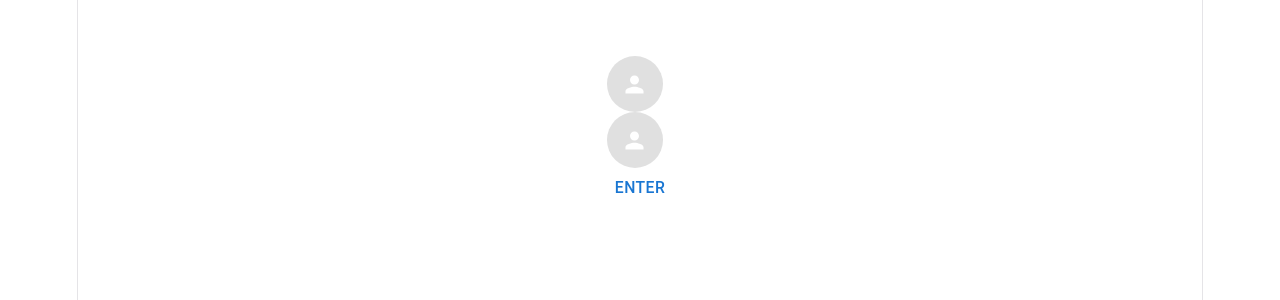
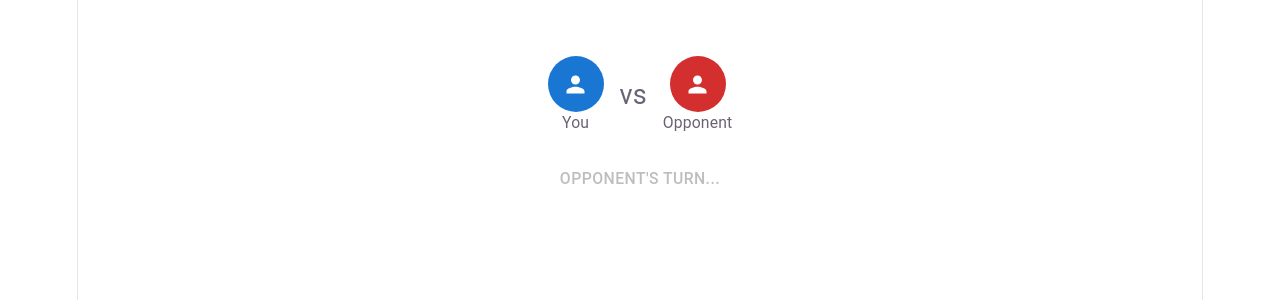
Before and after one commit to badwifi420/georgebox, a React (Vite) app in the folder georgeboxclient/: page /drafting in a window 1280 px wide. Shown: the top 300 px of the page. Built offline with nearby package versions, Linux system fonts and the light colour scheme.

Commit message:
feat: drafting functionality

```diff
--- a/georgeboxclient/src/pages/ClientDrafting.tsx
+++ b/georgeboxclient/src/pages/ClientDrafting.tsx
@@ -1,5 +1,5 @@
 import {useState, useEffect } from "react";
-import { Box, Typography, TextField, Button, Avatar } from "@mui/material";
+import { Box, Typography, TextField, Button, Avatar, Stack } from "@mui/material";
 import { useWebSocket } from "../context/WebSocketContext"
 import { useNavigate } from "react-router-dom";
 import PersonIcon from '@mui/icons-material/Person';
@@ -12,13 +12,16 @@ const ClientDrafting = () => {
     const [opponent, setOpponent] = useState("");
     const [player, setPlayer] = useState("");
     const [options, setOptions] = useState([]);
+    const [myTurn, setMyTurn] = useState(false);
+    const [playerPicks, setPlayerPicks] = useState([]);
+    const [opponentPicks, setOpponentPicks] = useState([]);
 
     const navigate = useNavigate();
 
     useEffect(() => {
         if (!socket) return;
         socket.send(JSON.stringify({type: "draftload", roomCode: roomId}));
-    }, []);
+    }, [socket]);
 
     useEffect(() => {
         if (!socket) return;
@@ -32,6 +35,13 @@ const ClientDrafting = () => {
                 setOpponent(data.opponent);
                 setOptions(data.draftPool);
                 setTopic(data.topic);
+                setMyTurn((data.turn === data.player))
+            } else if (data.type === "draftUpdate") {
+                console.log("draftStart received:", data);
+                setOptions(data.draftPool);
+                setMyTurn(data.turn);
+                setPlayerPicks(data.myPicks);
+                setOpponentPicks(data.opponentPicks);
             }
         };
 
@@ -46,26 +56,36 @@ const ClientDrafting = () => {
     return (
         <Box sx={{ p: 4, maxWidth: 400, margin: "0 auto" }}>
             <Typography variant="h4" sx={{ mb: 3 }}>{topic}</Typography>
-            <Avatar
-                sx={{
-                    width: 56,
-                    height: 56,
-                    bgcolor: player ? "primary.main" : "grey.300",
-                }}
+            <Stack direction="row" spacing={2} sx={{ mb: 3 }}>
+                <Stack sx={{ alignItems: "center" }}>
+                    <Avatar sx={{ width: 56, height: 56, bgcolor: "primary.main" }}>
+                        {player ? player[0].toUpperCase() : <PersonIcon />}
+                    </Avatar>
+                    <Typography variant="body2">{player || "You"}</Typography>
+                    <Typography variant="body2" sx={{ flexGrow: 1 }}>{playerPicks}</Typography>
+                </Stack>
+
+                <Typography variant="h5" sx={{ alignSelf: "center" }}>vs</Typography>
+
+                <Stack sx={{ alignItems: "center" }}>
+                    <Avatar sx={{ width: 56, height: 56, bgcolor: "error.main" }}>
+                        {opponent ? opponent[0].toUpperCase() : <PersonIcon />}
+                    </Avatar>
+                    <Typography variant="body2">{opponent || "Opponent"}</Typography>
+                    <Typography variant="body2" sx={{ flexGrow: 1 }}>{opponentPicks}</Typography>
+                </Stack>
+            </Stack>
+            {options.map((option, i) => (
+                <Button key={i} onClick={() => setSelection(option)} variant={selection === option ? "contained" : "outlined"} fullWidth sx={{ mb: 1 }}>
+                    {option}
+                </Button>
+            ))}
+            <Button
+                onClick={handleSend}
+                fullWidth
+                disabled={!myTurn || !selection}
             >
-                {opponent ? opponent.name[0].toUpperCase() : <PersonIcon />}
-            </Avatar>
-            <Avatar
-                sx={{
-                    width: 56,
-                    height: 56,
-                    bgcolor: player ? "primary.main" : "grey.300",
-                }}
-            >
-                {player ? player.name[0].toUpperCase() : <PersonIcon />}
-            </Avatar>
-            <Button onClick={handleSend} fullWidth>
-                enter
+                {myTurn ? "Confirm pick" : "Opponent's turn..."}
             </Button>
         </Box>
     );
```
Also changed, not shown: 1 other file (tests, documents, lock files or other folders).
